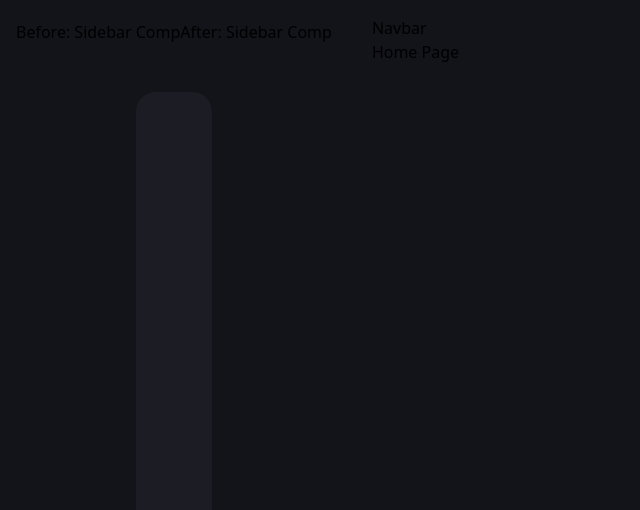
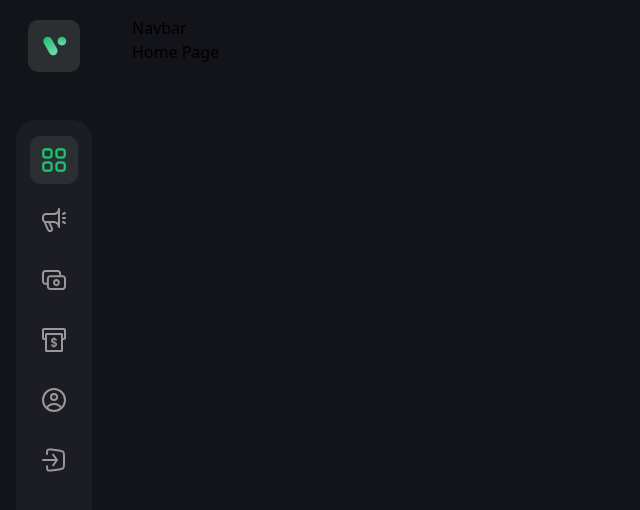
Before and after one commit to trishantjain/CrowdFunding, a React (Vite) app: page / in a window 1280 px wide. Shown: the top 510 px of the page, without its empty margins (0-640 px from the left). Built offline with nearby package versions, Linux system fonts and the light colour scheme; a web font is replaced by a local one; what @thirdweb-dev/react would draw is missing.

Commit message:
Corrected Sidebar.jsx
- Updated paranthesis of Icon Arrow function.
- Removed unused comments

```diff
--- a/src/components/Sidebar.jsx
+++ b/src/components/Sidebar.jsx
@@ -2,11 +2,9 @@ import React, { useState } from 'react';
 import { Link, useNavigate } from 'react-router-dom';
 
 import { logo, sun } from '../assets';
-// import Logo from '../assets/logo'
 import { navlinks } from '../constants';
-// import logo  from '../assets/logo.svg';
 
-const Icon = ({ styles, name, imgUrl, isActive, disabled, handleClick }) => {
+const Icon = ({ styles, name, imgUrl, isActive, disabled, handleClick }) => (
     <div className={`w-[48px] h-[48px] rounded-[10px] ${isActive && isActive === name && 'bg-[#2c2f32]'} flex justify-center items-center ${!disabled && 'cursor-pointer'} ${styles}`} onClick={handleClick}>
         {!isActive ? (
             <img src={imgUrl} alt='fund_logo' className='w-1/2 h-1/2' />
@@ -14,7 +12,7 @@ const Icon = ({ styles, name, imgUrl, isActive, disabled, handleClick }) => {
             (<img src={imgUrl} alt='fund_logo' className={`w-1/2 h-1/2 ${isActive !== name && 'grayscale'}`} />
             )}
     </div>
-}
+)
 
 const Sidebar = () => {
     const navigate = useNavigate();
@@ -24,9 +22,7 @@ const Sidebar = () => {
         <div>
             <div className='flex justify-between items-center flex-col sticky top-5 h-[93vh]'>
                 <Link to="/">
-                    Before: Sidebar Comp
                     <Icon styles="w-[52px] h-[52px] bg-[#2c2f32]" imgUrl={logo} />
-                    After: Sidebar Comp
                 </Link>
 
                 <div className="flex-1 flex flex-col justify-between items-center bg-[#1c1c24] rounded-[20px] w-[76px] py-4 mt-12">
```
